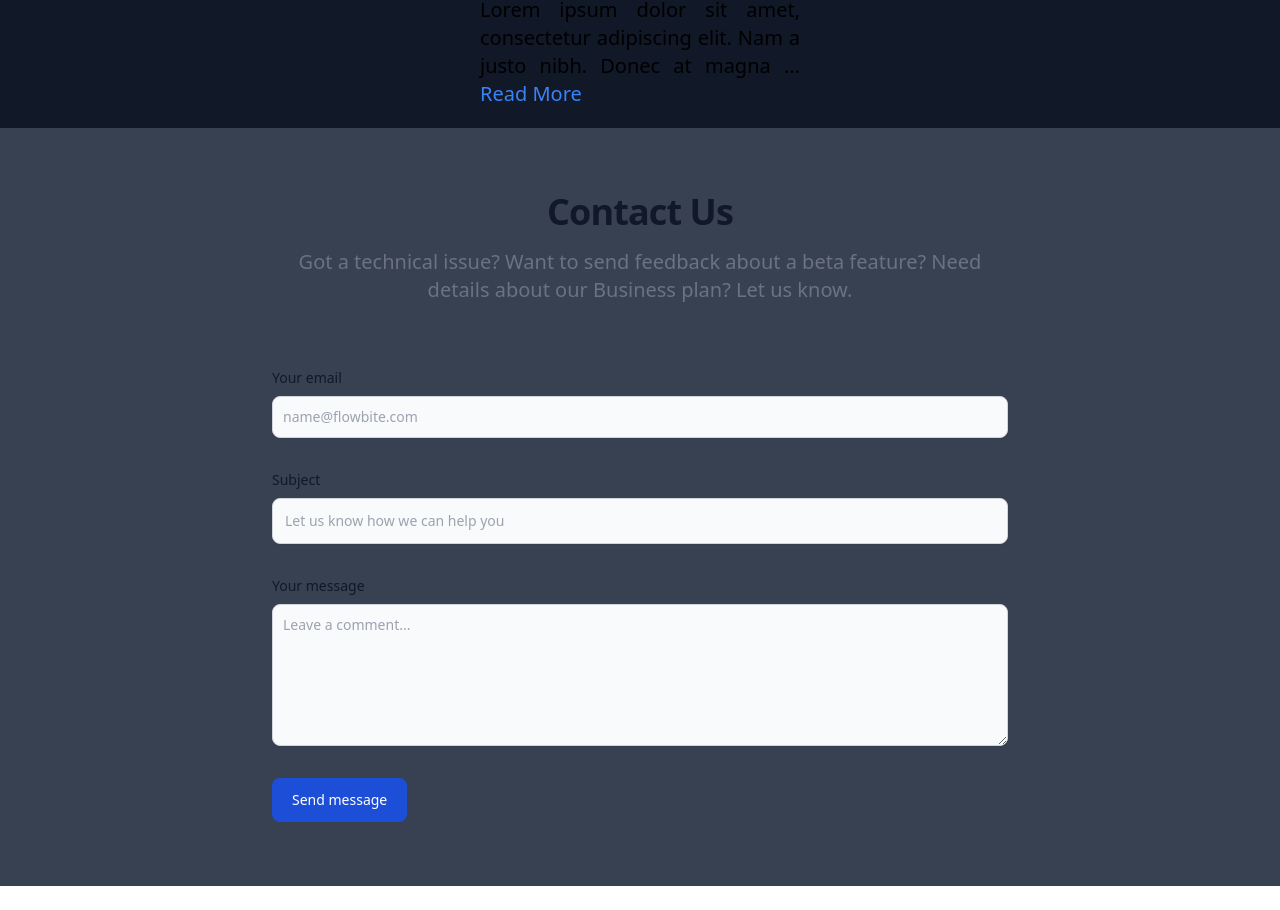
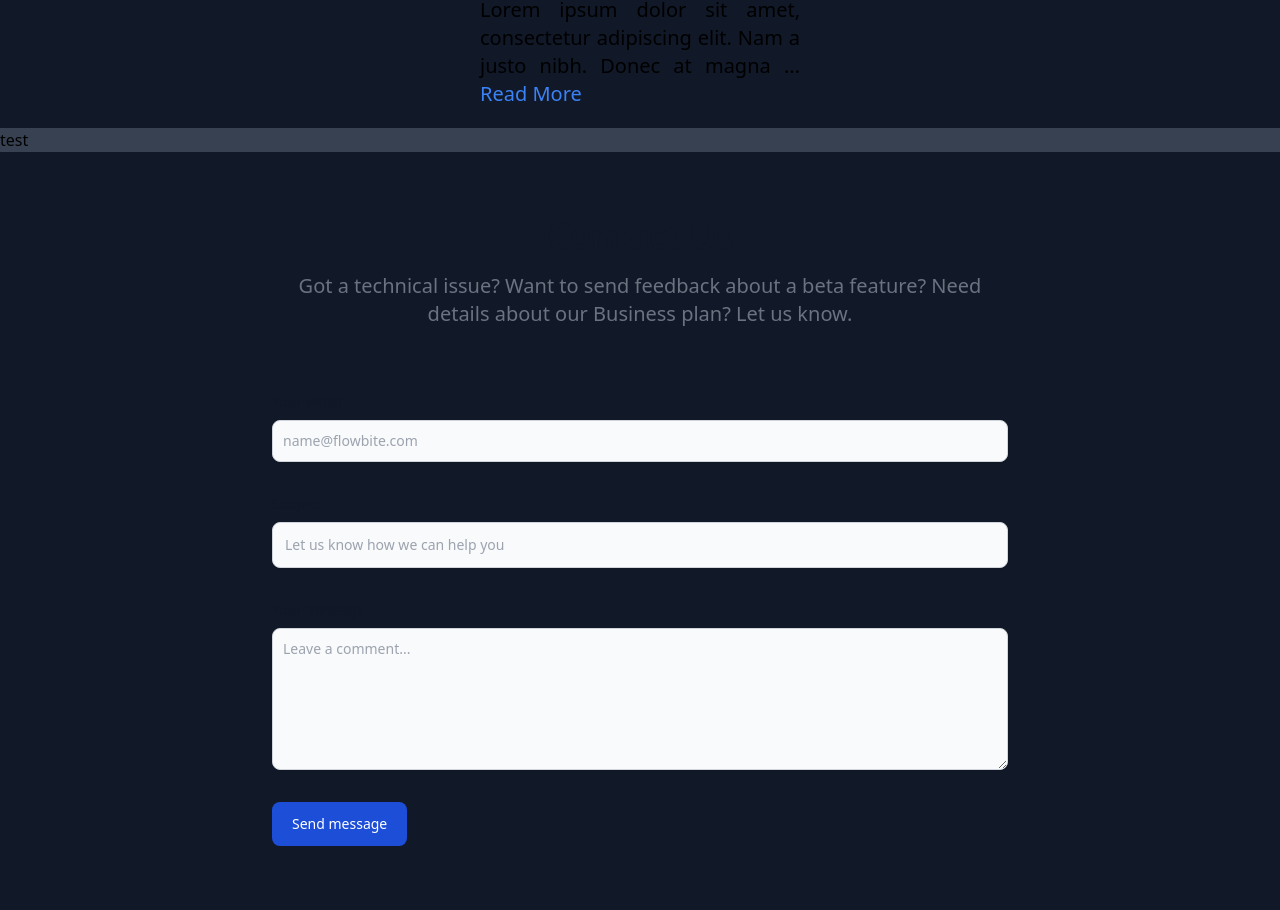
Before and after one commit to zernrack/ImpactVille-Assessment, a React (Vite) app in the folder landingpage/: page / in a window 1280 px wide. Shown: the part 2420-3330 px from the top of the page. Before the commit the page ends 3306 px from the top, so only its background shows below. Built offline with nearby package versions, Linux system fonts and the light colour scheme.

Commit message:
Fix sections colors

```diff
--- a/landingpage/src/App.jsx
+++ b/landingpage/src/App.jsx
@@ -62,7 +62,10 @@ function App() {
             </p>
           </div>
         </section>
-        <section className="bg-gray-700" id="contact">
+        <section className="bg-gray-700">
+          <div>test</div>
+        </section>
+        <section className="bg-gray-900" id="contact">
           <ContactsForm />
         </section>
       </main>
```
